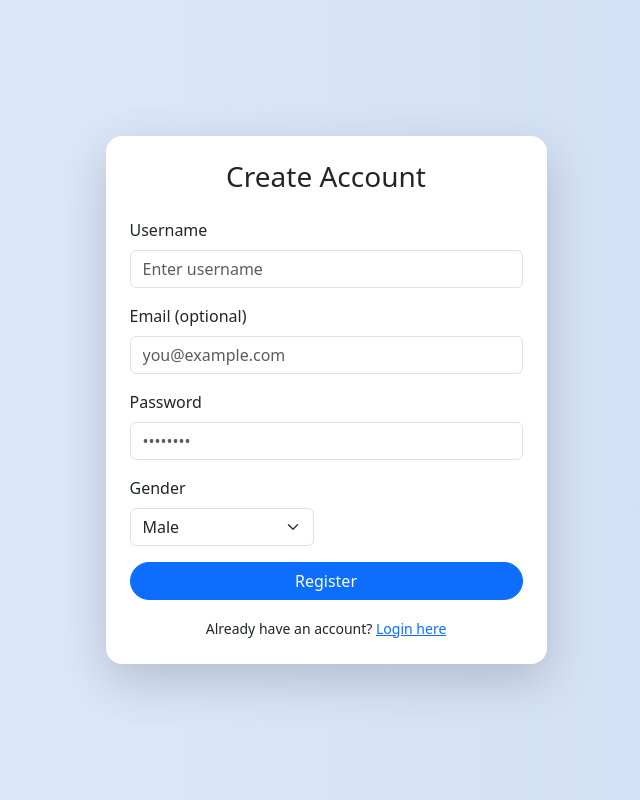
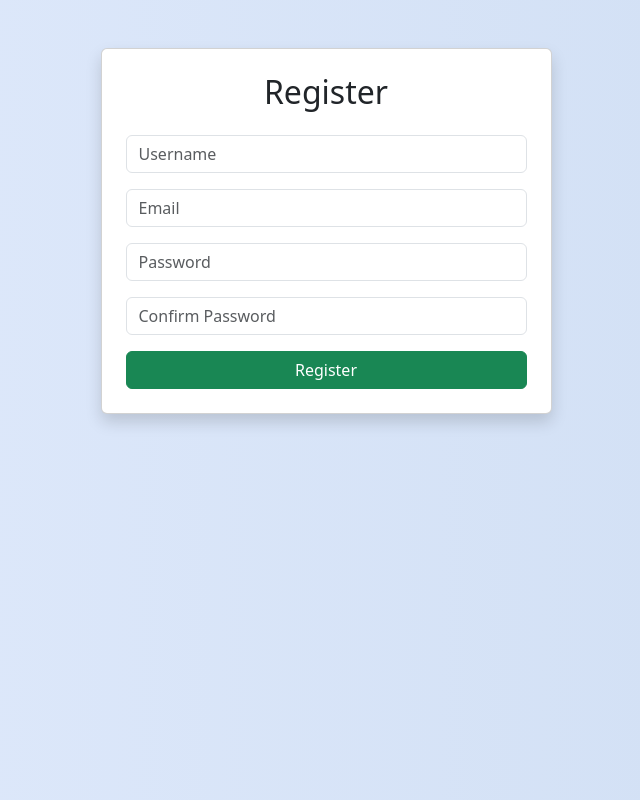
Before and after one commit to kapilraj10/income-client, a React (Vite) app: page /register in a window 1280 px wide. Shown: the whole page, without its empty margins (314-954 px from the left). Built offline with nearby package versions, Linux system fonts and the light colour scheme.

Commit message:
Update Register.jsx

```diff
--- a/src/pages/Register.jsx
+++ b/src/pages/Register.jsx
@@ -1,102 +1,106 @@
 import React, { useState } from "react";
-import { Container, Form, Button, Alert, Row, Col, Card } from "react-bootstrap";
-import { useNavigate, Link } from "react-router-dom";
-import API from "../Api";
-export default function Register() {
-  const [username, setUsername] = useState("");
-  const [email, setEmail] = useState("");
-  const [password, setPassword] = useState("");
-  const [gender, setGender] = useState("male");
+import "bootstrap/dist/css/bootstrap.min.css";
+
+const Register = () => {
+  const [formData, setFormData] = useState({
+    username: "",
+    email: "",
+    password: "",
+    confirmPassword: "",
+  });
+
   const [error, setError] = useState("");
-  const [success, setSuccess] = useState("");
-  const [loading, setLoading] = useState(false);
-  const navigate = useNavigate();
 
-  const submit = async (e) => {
+  const handleChange = (e) => {
+    setFormData({ ...formData, [e.target.name]: e.target.value });
+  };
+
+  const handleSubmit = (e) => {
     e.preventDefault();
+
+    if (formData.password !== formData.confirmPassword) {
+      setError("Passwords do not match!");
+      return;
+    }
+
+    if (formData.password.length < 6) {
+      setError("Password must be at least 6 characters long!");
+      return;
+    }
+
     setError("");
-    setSuccess("");
-    setLoading(true);
-    try {
-      await API.post("/auth/register", { username, email, password, role, gender });
-      setSuccess("User created! Please login.");
-      setTimeout(() => navigate("/login"), 1500);
-    } catch (err) {
-      setError(err.response?.data?.msg || "Registration failed");
-    } finally {
-      setLoading(false);
-    }
+    // Here you would normally send formData to your backend API
+    console.log("Registration successful:", formData);
+    alert("Registration successful!");
+    setFormData({
+      username: "",
+      email: "",
+      password: "",
+      confirmPassword: "",
+    });
   };
 
   return (
-    <Container className="d-flex justify-content-center align-items-center" style={{ minHeight: "100vh" }}>
-      <Row className="w-100 justify-content-center">
-        <Col xs={12} sm={10} md={6} lg={5}>
-          <Card className="p-4 shadow-lg rounded-4 border-0">
-            <h3 className="text-center mb-4">Create Account</h3>
-            {error && <Alert variant="danger">{error}</Alert>}
-            {success && <Alert variant="success">{success}</Alert>}
-            <Form onSubmit={submit}>
-              <Form.Group className="mb-3">
-                <Form.Label>Username</Form.Label>
-                <Form.Control
+    <div className="container mt-5">
+      <div className="row justify-content-center">
+        <div className="col-md-6 col-lg-5">
+          <div className="card shadow p-4">
+            <h2 className="text-center mb-4">Register</h2>
+            <form onSubmit={handleSubmit}>
+              <div className="mb-3">
+                <input
                   type="text"
+                  name="username"
+                  className="form-control"
+                  placeholder="Username"
+                  value={formData.username}
+                  onChange={handleChange}
                   required
-                  value={username}
-                  placeholder="Enter username"
-                  onChange={(e) => setUsername(e.target.value)}
                 />
-              </Form.Group>
+              </div>
+              <div className="mb-3">
+                <input
+                  type="email"
+                  name="email"
+                  className="form-control"
+                  placeholder="Email"
+                  value={formData.email}
+                  onChange={handleChange}
+                  required
+                />
+              </div>
+              <div className="mb-3">
+                <input
+                  type="password"
+                  name="password"
+                  className="form-control"
+                  placeholder="Password"
+                  value={formData.password}
+                  onChange={handleChange}
+                  required
+                />
+              </div>
+              <div className="mb-3">
+                <input
+                  type="password"
+                  name="confirmPassword"
+                  className="form-control"
+                  placeholder="Confirm Password"
+                  value={formData.confirmPassword}
+                  onChange={handleChange}
+                  required
+                />
+              </div>
+              {error && <p className="text-danger">{error}</p>}
+              <button type="submit" className="btn btn-success w-100">
+                Register
+              </button>
+            </form>
+          </div>
+        </div>
+      </div>
+    </div>
+  );
+};
 
-              <Form.Group className="mb-3">
-                <Form.Label>Email (optional)</Form.Label>
-                <Form.Control
-                  type="email"
-                  value={email}
-                  placeholder="you@example.com"
-                  onChange={(e) => setEmail(e.target.value)}
-                />
-              </Form.Group>
-
-              <Form.Group className="mb-3">
-                <Form.Label>Password</Form.Label>
-                <Form.Control
-                  type="password"
-                  required
-                  value={password}
-                  placeholder="••••••••"
-                  onChange={(e) => setPassword(e.target.value)}
-                />
-              </Form.Group>
-
-              <Row>
-                <Col md={6}>
-                  <Form.Group className="mb-3">
-                    <Form.Label>Gender</Form.Label>
-                    <Form.Select value={gender} onChange={(e) => setGender(e.target.value)} required>
-                      <option value="male">Male</option>
-                      <option value="female">Female</option>
-                      <option value="other">Other</option>
-                    </Form.Select>
-                  </Form.Group>
-                </Col>
-
-
-              </Row>
-
-              <Button type="submit" className="w-100 rounded-pill" disabled={loading}>
-                {loading ? "Registering..." : "Register"}
-              </Button>
-            </Form>
-
-            <div className="text-center mt-3">
-              <small>
-                Already have an account? <Link to="/login">Login here</Link>
-              </small>
-            </div>
-          </Card>
-        </Col>
-      </Row>
-    </Container>
-  );
-}
+export default Register;
```
